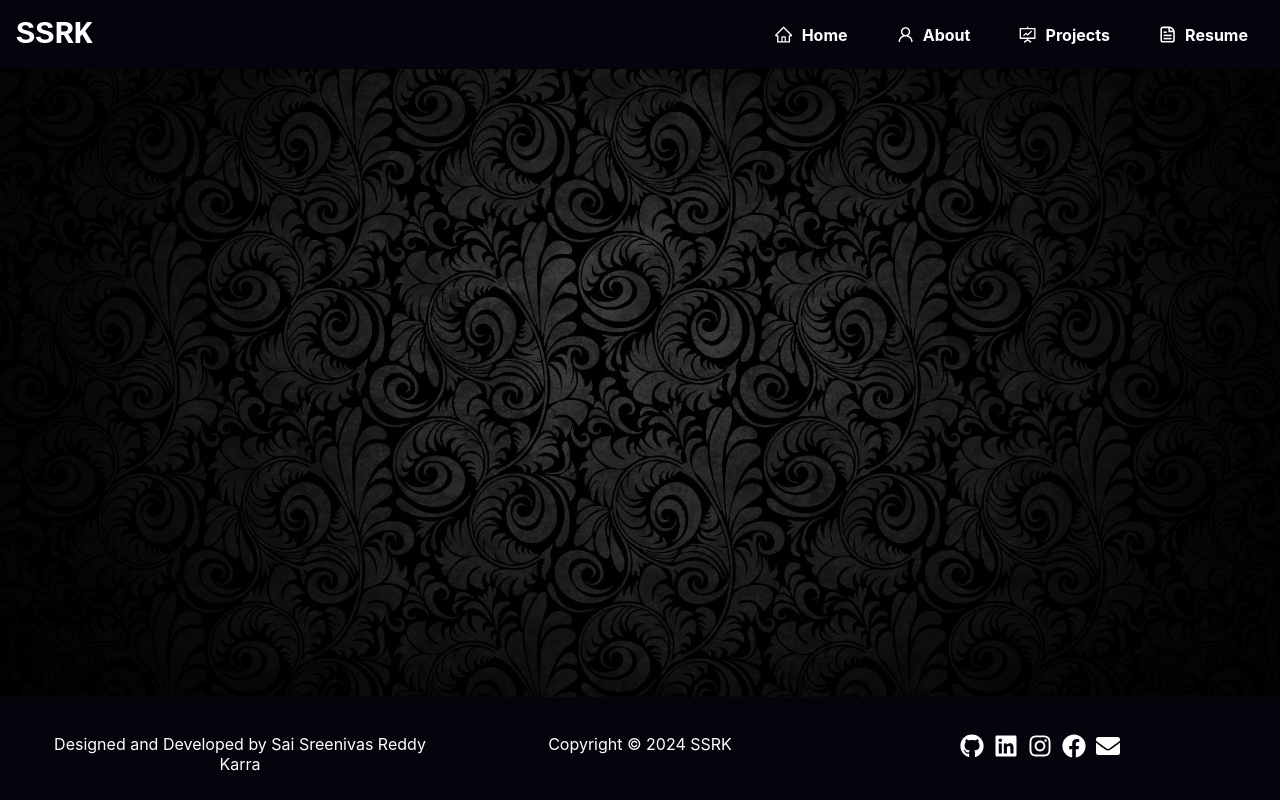
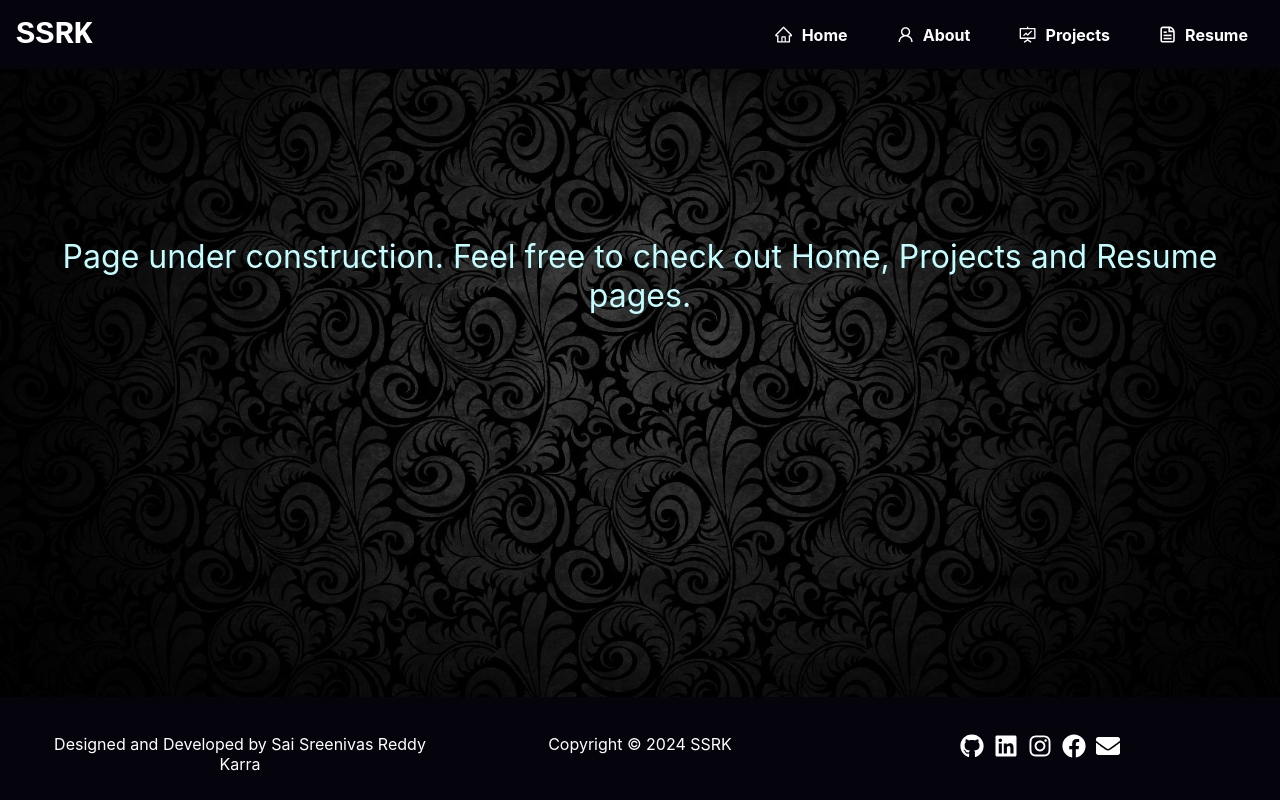
Before and after one commit to sreenivas98/my-portfolio, a React (Create React App) app: page /my-portfolio/about in a window 1280 px wide. Built offline with nearby package versions, Linux system fonts and the light colour scheme.

Commit message:
Added a message in about page to show its under construction

```diff
--- a/src/App.js
+++ b/src/App.js
@@ -2,6 +2,8 @@ import React from 'react';
 import { BrowserRouter as Router, Route, Routes } from 'react-router-dom';
 import Navbar from './components/Navbar';
 import Footer from './components/Footer';
+// import Home from './components/Home';
+import About from './components/about/About'
 import Projects from './components/projects/Projects';
 import Resume from './components/Resume';
 import './App.css';
@@ -14,8 +16,8 @@ function App() {
           <Navbar className="header"/>
           <main className="content">
             <Routes>
-              {/* <Route path="/" element={<Home />} />
-              <Route path="/about" element={<About />} /> */}
+              {/* <Route path="/" element={<Home />} /> */}
+              <Route path="/about" element={<About />} />
               <Route path="/Projects" element={<Projects />} />
               <Route path="/Resume" element={<Resume />} />
             </Routes>
--- /dev/null
+++ b/src/components/CSS/about.css
@@ -0,0 +1,18 @@
+/* about.css */
+body, html {
+    margin: 0;
+    height: 100%;
+  }
+
+  .container {
+    display: flex;
+    align-items: center; /* Center content vertically */
+    justify-content: center; /* Center content horizontally */
+    height: 50vh
+  }
+
+  .msg-text {
+    text-align: center;
+    font-size: 2rem;
+    color: #c3fdff; /* You can adjust the color as needed */
+  }
--- a/src/components/Navbar.js
+++ b/src/components/Navbar.js
@@ -38,7 +38,7 @@ const Navbar = () => {
           </Link>
         </li>
         <li>
-          <Link to="/" onClick={closeMenu}>
+          <Link to="/about" onClick={closeMenu}>
             <AiOutlineUser className="navbar-icon" /> About
           </Link>
         </li>
--- /dev/null
+++ b/src/components/about/About.js
@@ -0,0 +1,13 @@
+import '../CSS/about.css';
+
+const Home = () => {
+  return (
+    <div className="container">
+        <p className="msg-text">
+            Page under construction. Feel free to check out Home, Projects and Resume pages.
+        </p>
+    </div>
+  );
+};
+
+export default Home;
```
